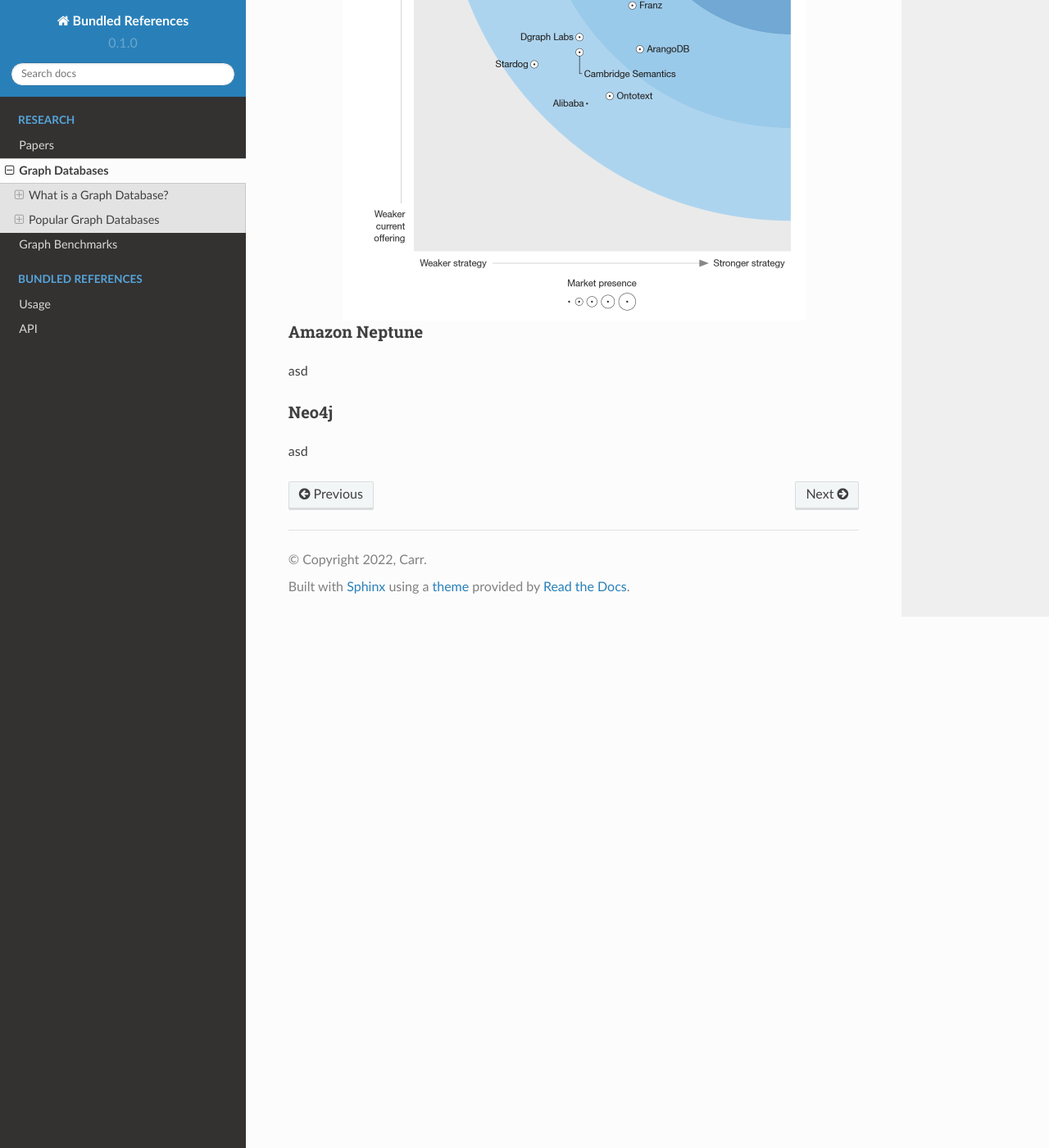
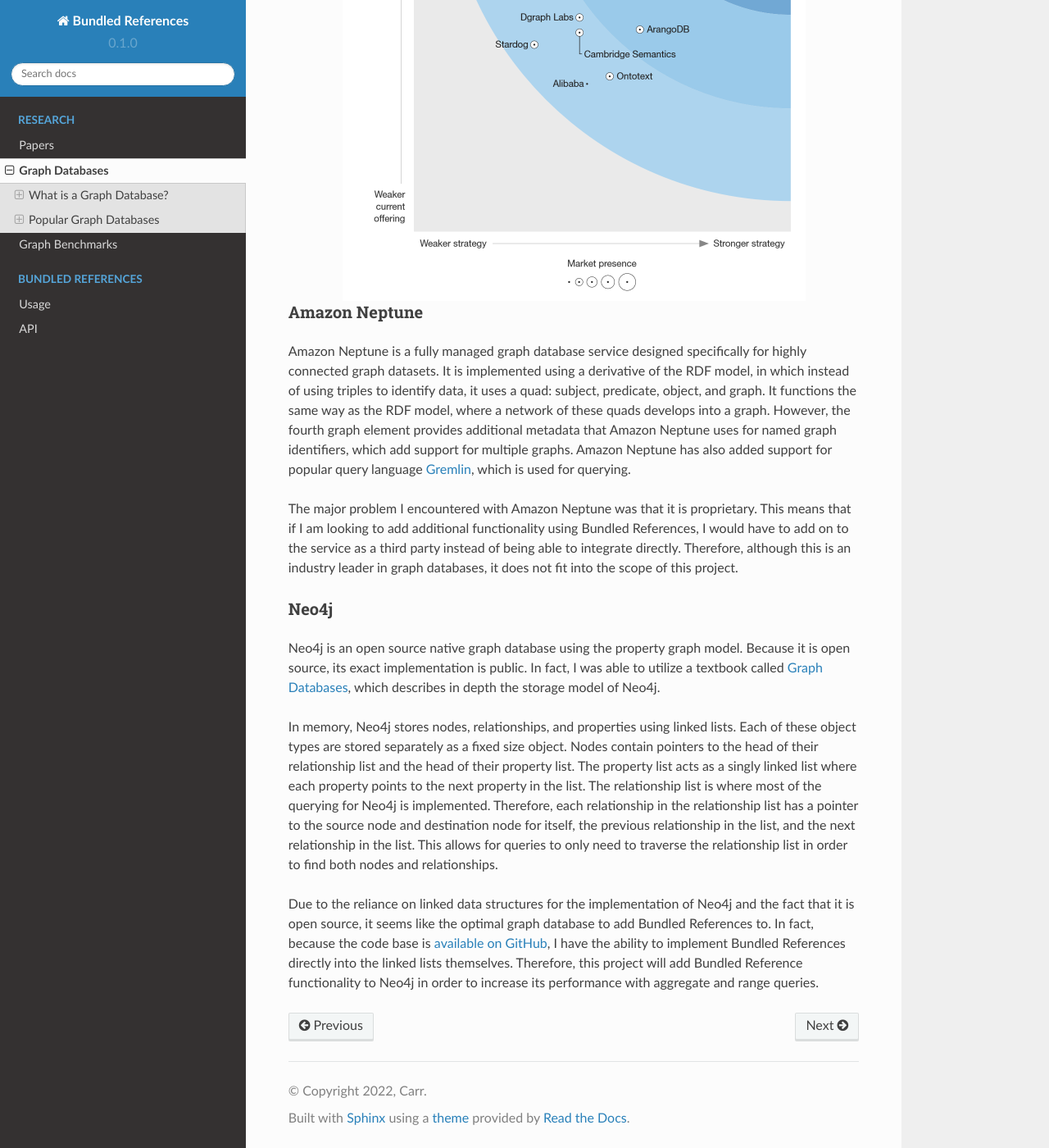
Before and after one commit to JAlexanderCarr/bundledrefs, a Sphinx documentation site: the page built from docs/source/research/graphdbs.rst, in a window 1280 px wide and 1400 px high, scrolled down 1828 px. Shown: the whole window at 82% size. Built offline with Sphinx 7.4.7 and the Read the Docs theme 2.0.0, drawn with Linux system fonts in a browser that asks for light colours; some of the changed text lies outside the part shown.

Commit message:
Added graph database research

```diff
--- a/docs/source/research/graphdbs.rst
+++ b/docs/source/research/graphdbs.rst
@@ -10,7 +10,7 @@
 of data.  Due to the various shapes and sizes of graphs, most graph databases are implemented using NoSQL,
 which means they are not using a traditional relational database model.  In fact, a major benefit of not
 being forced into a structured relational model is that there have become two leading methods for storing
-and representing graph databases, the property graph model and resource description framework (RDF).  These
+and representing graph databases, the property graph model and resource description framework (RDF) model.  These
 two methods are both very popular among industry leading graph database technologies, proving they both can
 be viable when used to represent graph data structures.
 
@@ -24,6 +24,7 @@
 pointers to each other.
 
 .. image:: /images/property_graph.png
+  :align: center
 
 Resource Description Framework Model
 ------------------------------------
@@ -45,8 +46,8 @@
 graph database with Bundled References to be relevant, it must adapt an already common graph
 database product.  To find the currently most used graph databases, I consulted a `market research
 report conducted by Forrester Research`_.  This report indicated that `Neo4j`_ and `Amazon Web Services
-(Amazon Neptune)`_ are the industry leaders, which is unique in the fact that they are polar opposites.
-Neo4j is an open source project utilizing a property graph model, whereas Amazon Neptune is a
+(Amazon Neptune)`_ are the industry leaders, which is unique in the fact that they use opposite graph models.
+Neo4j is an open source project utilizing the property graph model, whereas Amazon Neptune is a
 proprietary graph database implemented using the RDF model.  To learn more, I investigated both of
 these technologies.
 
@@ -59,9 +60,43 @@
 Amazon Neptune
 --------------
 
-asd
+Amazon Neptune is a fully managed graph database service designed specifically for highly connected
+graph datasets.  It is implemented using a derivative of the RDF model, in which instead of using triples
+to identify data, it uses a quad: subject, predicate, object, and graph.  It functions the
+same way as the RDF model, where a network of these quads develops into a graph.  However, the fourth
+graph element provides additional metadata that Amazon Neptune uses for named graph identifiers,
+which add support for multiple graphs.  Amazon Neptune has also added support for popular query
+language `Gremlin`_, which is used for querying.
+
+The major problem I encountered with Amazon Neptune was that it is proprietary.  This means that
+if I am looking to add additional functionality using Bundled References, I would have to add on to
+the service as a third party instead of being able to integrate directly.  Therefore, although this
+is an industry leader in graph databases, it does not fit into the scope of this project.
+
+.. _Gremlin: https://tinkerpop.apache.org/gremlin.html
 
 Neo4j
 -----
 
-asd
+Neo4j is an open source native graph database using the property graph model.  Because it is open
+source, its exact implementation is public.  In fact, I was able to utilize a textbook called
+`Graph Databases`_, which describes in depth the storage model of Neo4j.
+
+In memory, Neo4j stores nodes, relationships, and properties using linked lists.  Each of these
+object types are stored separately as a fixed size object.  Nodes contain pointers to the head
+of their relationship list and the head of their property list.  The property list acts as a
+singly linked list where each property points to the next property in the list.  The relationship
+list is where most of the querying for Neo4j is implemented.  Therefore, each relationship in the
+relationship list has a pointer to the source node and destination node for itself, the previous
+relationship in the list, and the next relationship in the list.  This allows for queries to only
+need to traverse the relationship list in order to find both nodes and relationships.
+
+Due to the reliance on linked data structures for the implementation of Neo4j and the fact that
+it is open source, it seems like the optimal graph database to add Bundled References to.
+In fact, because the code base is `available on GitHub`_, I have the ability to implement
+Bundled References directly into the linked lists themselves.  Therefore, this project will
+add Bundled Reference functionality to Neo4j in order to increase its performance with
+aggregate and range queries.
+
+.. _available on GitHub: https://github.com/neo4j/neo4j/
+.. _Graph Databases: https://graphdatabases.com/
```
